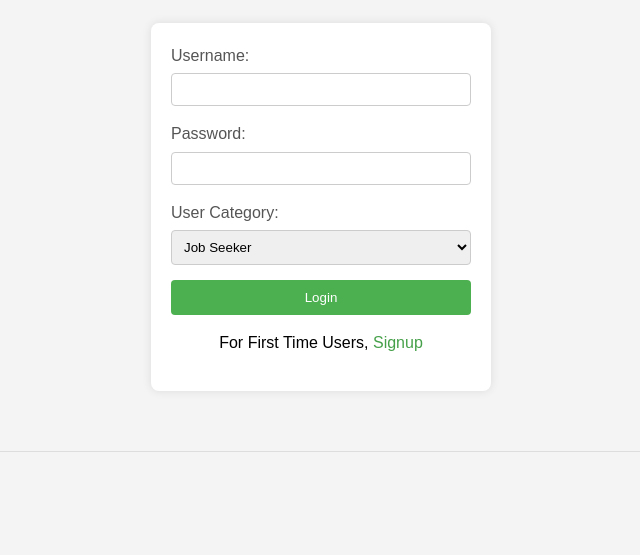
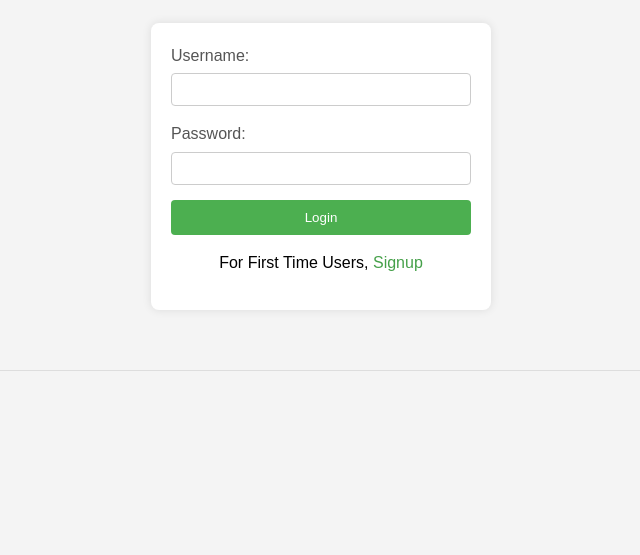
Before and after one commit to san-jay19/final-year-project, a PHP site: page /userLogin.php in a window 1280 px wide. Shown: the part 181-736 px from the top of the page, without its empty margins (319-959 px from the left). Run offline with PHP 8.4, Linux system fonts and the light colour scheme.

Commit message:
deleted category section in login form

```diff
--- a/project/userLogin.php
+++ b/project/userLogin.php
@@ -242,13 +242,7 @@ unset($_SESSION['message']);
                     <label for="password">Password:</label>
                     <input type="password" id="password" name="password" required>
                 </div>
-                <div class="form-group">
-                    <label for="user_category">User Category:</label>
-                    <select id="user_category" name="user_category" required>
-                        <option value="job_seeker">Job Seeker</option>
-                        <option value="recruiter">Recruiter</option>
-                    </select>
-                </div>
+
                 <div class="form-group">
                     <button type="submit" name="loginBtn">Login</button>
                 </div>
```
